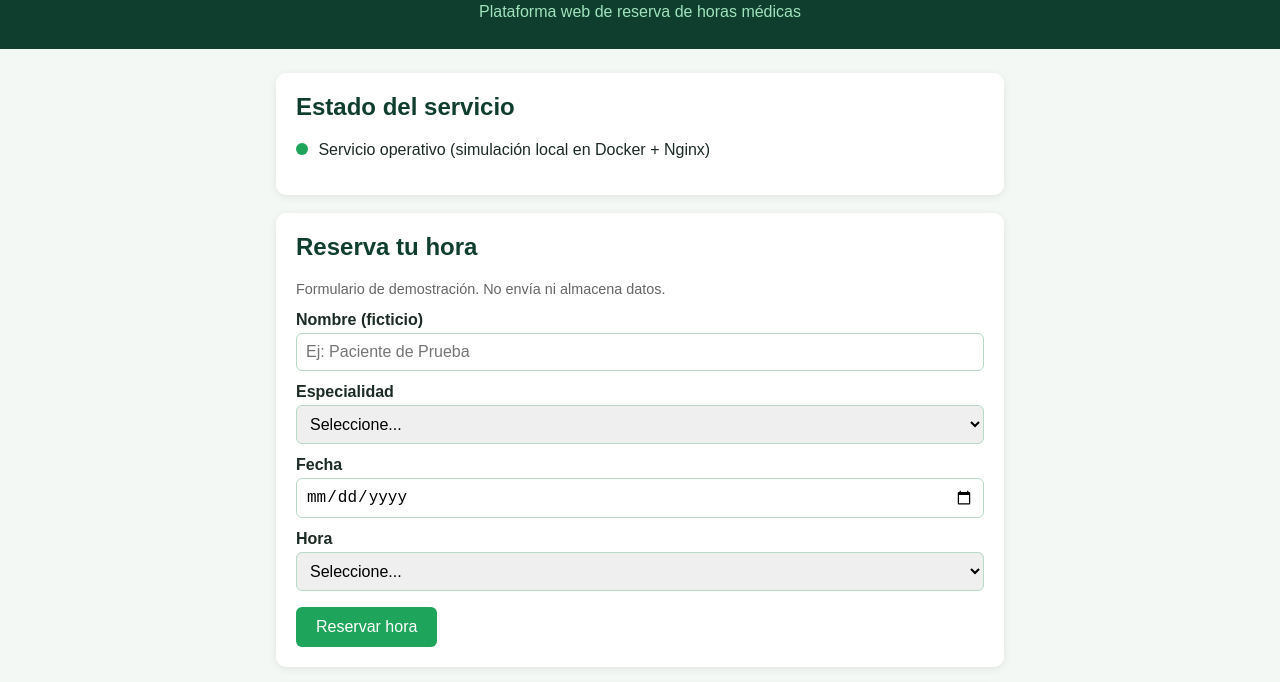
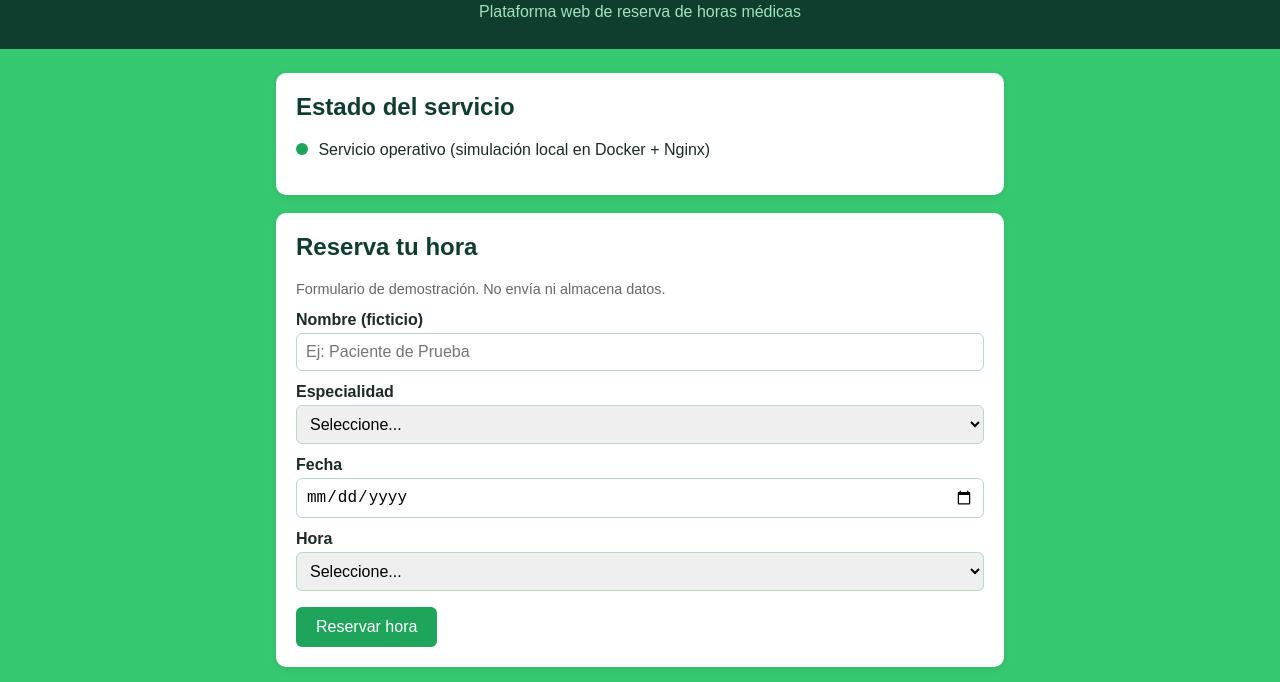
Before and after one commit to AlexisFigueroaProfe/proyecto-devops, a plain HTML site: page src/index.html in a window 1280 px wide. Shown: the part 68-750 px from the top of the page. Drawn offline with Linux system fonts and the light colour scheme.

```diff
--- a/src/styles.css
+++ b/src/styles.css
@@ -3,7 +3,7 @@
 body {
   margin: 0;
   font-family: Arial, Helvetica, sans-serif;
-  background: #f3f8f5;
+  background: #36c870;
   color: #1c2b24;
 }
 
```
